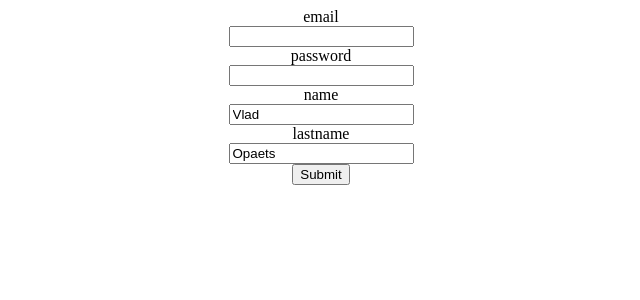
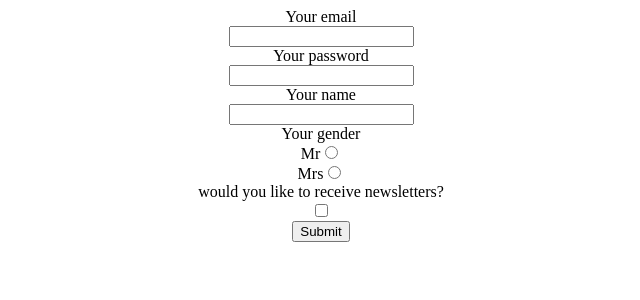
Before and after one commit to vladopaets/form-generator, a React (Create React App) app: page / in a window 1280 px wide. Shown: the top 300 px of the page, without its empty margins (319-959 px from the left). Built offline with nearby package versions, Linux system fonts and the light colour scheme.

Commit message:
updated RenderInputs method

```diff
--- a/src/components/App.js
+++ b/src/components/App.js
@@ -12,33 +12,36 @@ class App extends Component {
         const schema = {
             properties: {
                 email: {
-                    title: "email",
+                    title: "Your email",
+                    name: "email",
                     type: "email",
-                    widget: "email",
+                    value: ""
                 },
                 password: {
-                    title: "password",
+                    title: "Your password",
+                    name: "password",
                     type: "password",
-                    widget: "password",
-                    value: "",
+                    value: ""
                 },
                 profile: {
                     properties: {
                         name: {
-                            title: "name",
+                            title: "Your name",
+                            name: "name",
                             type: "string",
-                            widget: "string",
-                            value: "Vlad",
+                            value: ""
                         },
-                        bio: {
-                            properties: {
-                                lastname: {
-                                    title: "lastname",
-                                    type: "string",
-                                    widget: "string",
-                                    value: "Opaets",
-                                }
-                            }
+                        gender: {
+                            title: "Your gender",
+                            name: "gender",
+                            enum: ["male", "female"],
+                            enum_titles: ["Mr", "Mrs"],
+                            type: "radio"
+                        },
+                        newsletter: {
+                            title: "would you like to receive newsletters?",
+                            name: "newsletter",
+                            type: "checkbox",
                         }
                     }
                 }
--- a/src/components/FormGenerator/RenderInputs/index.js
+++ b/src/components/FormGenerator/RenderInputs/index.js
@@ -1,11 +1,38 @@
 import React from "react";
 import {Field} from "formik";
 
+import {generateName} from '../../../helpers';
+
+const RenderRadioFields = ({props, prefix}) => {
+    return (
+        props.enum.map((item, index) => (
+            <Field name={generateName(prefix, props.name)} key={index}>
+                {({ field, form }) => (
+                    <div>
+                        <span>{props.enum_titles[index]}</span>
+                        <input type={props.type} {...field} value={item}/>
+                        {form.touched[field.name] && form.errors[field.name] && <div className="error">{form.errors[field.name]}</div>}
+                    </div>
+                )}
+            </Field>
+        ))
+    )
+};
+
+const RenderField = ({props, prefix}) => {
+    return (
+        <Field name={generateName(prefix, props.name)}>
+            {({ field, form }) => (
+                <div>
+                    <input type={props.type} {...field}/>
+                    {form.touched[field.name] && form.errors[field.name] && <div className="error">{form.errors[field.name]}</div>}
+                </div>
+            )}
+        </Field>
+    )
+};
+
 const RenderInputs = ({schema, prefix = null}) => {
-    const generateName = (prefix, name) => {
-        return prefix ? prefix + '.' + name : name
-    };
-
     const renderField = (key, props) => {
 
         if(props.hasOwnProperty('properties')) {
@@ -14,16 +41,11 @@ const RenderInputs = ({schema, prefix = null}) => {
 
         return (
             <div key={key}>
-                {props.title && <label htmlFor={generateName(prefix, props.title)}>{props.title}</label>}
-                <Field name={generateName(prefix, props.title)}>
-                    {({ field, form }) => (
-                        <div>
-                            <input type={props.type} {...field}/>
-                            {form.touched[field.name] &&
-                            form.errors[field.name] && <div className="error">{form.errors[field.name]}</div>}
-                        </div>
-                    )}
-                </Field>
+                {props.title && <label htmlFor={generateName(prefix, props.name)}>{props.title}</label>}
+                {props.type === 'radio' ?
+                    <RenderRadioFields props={props} prefix={prefix}/> :
+                    <RenderField props={props} prefix={prefix}/>
+                }
             </div>
         )
     };
--- a/src/components/FormGenerator/index.js
+++ b/src/components/FormGenerator/index.js
@@ -1,8 +1,15 @@
 import React, {Component} from 'react';
 import {Formik} from 'formik';
+import * as Yup from 'yup';
 import RenderInputs from './RenderInputs';
 
 import {destructureInitialData} from '../../helpers';
+
+const validationSchema = Yup.object().shape({
+    email: Yup.string()
+        .email('Invalid email')
+        .required('Required'),
+});
 
 class FormGenerator extends Component {
     render() {
@@ -18,6 +25,7 @@ class FormGenerator extends Component {
                 <Formik
                     initialValues={initialData}
                     onSubmit={onSubmit}
+                    validationSchema={validationSchema}
                     render={
                         props => (
                             <form onSubmit={props.handleSubmit}>
--- a/src/helpers.js
+++ b/src/helpers.js
@@ -14,3 +14,7 @@ export const destructureInitialData = (object) => {
 
     return result;
 };
+
+export const generateName = (prefix, name) => {
+    return prefix ? prefix + '.' + name : name
+};
```
